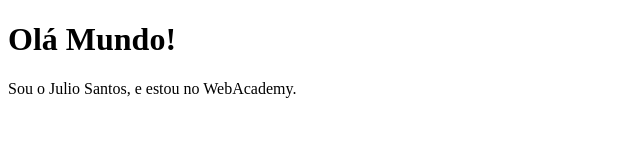
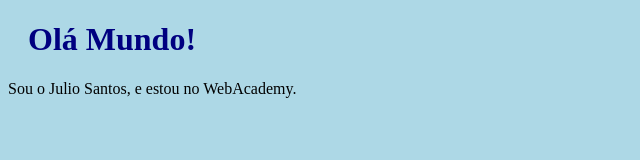
Before and after one commit to Julio2304/WebAcademy_teste, a plain HTML site: page index.html in a window 1280 px wide. Shown: the whole page, without its empty margins (0-640 px from the left). Drawn offline with Linux system fonts and the light colour scheme.

Commit message:
Tornando a página mais bonita

```diff
--- /dev/null
+++ b/bluestyles.css
@@ -0,0 +1,8 @@
+body{
+    background-color: lightblue;
+}
+
+h1{
+    color: navy;
+    margin-left: 20px;
+}
--- a/index.html
+++ b/index.html
@@ -2,6 +2,7 @@
 <html>
     <head>
         <title>Olá Mundo!</title>
+        <link rel="stylesheet" href="bluestyles.css">
     </head>
     <body>
         <h1>Olá Mundo!</h1>
```
